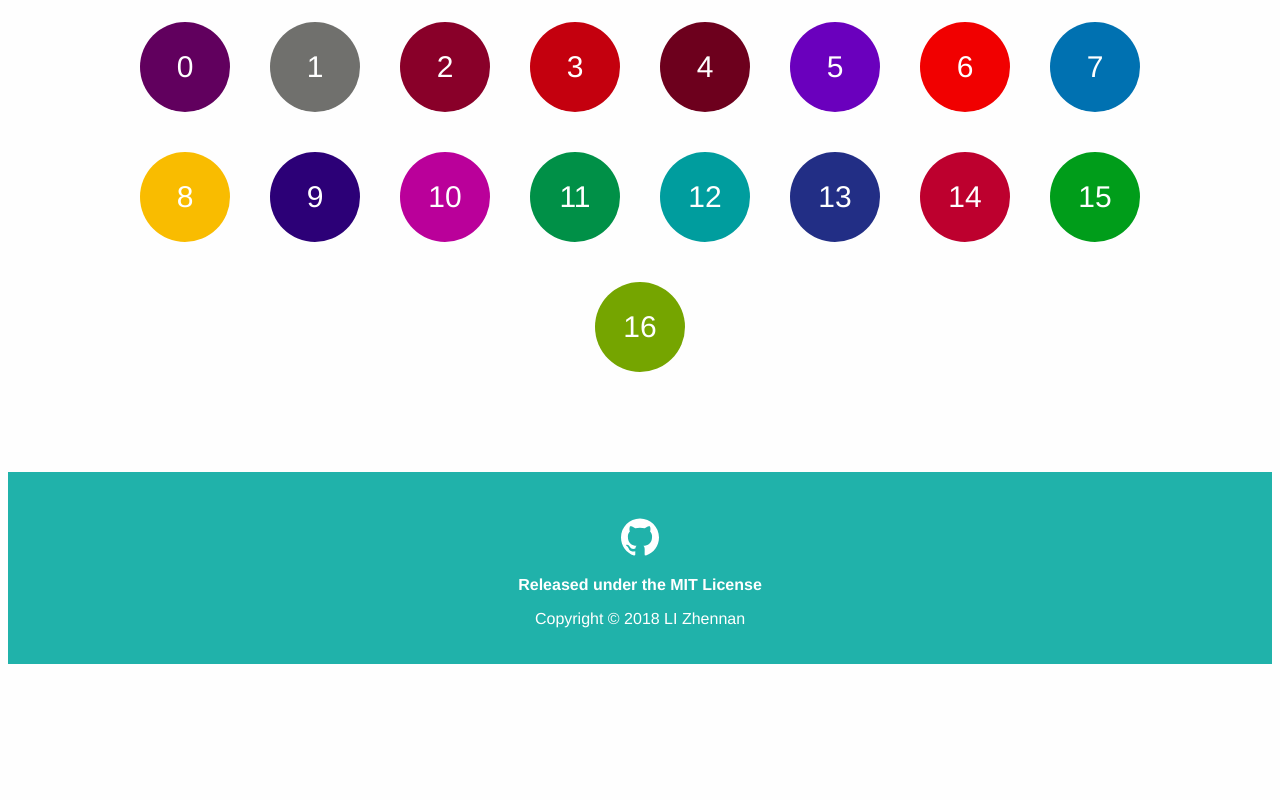
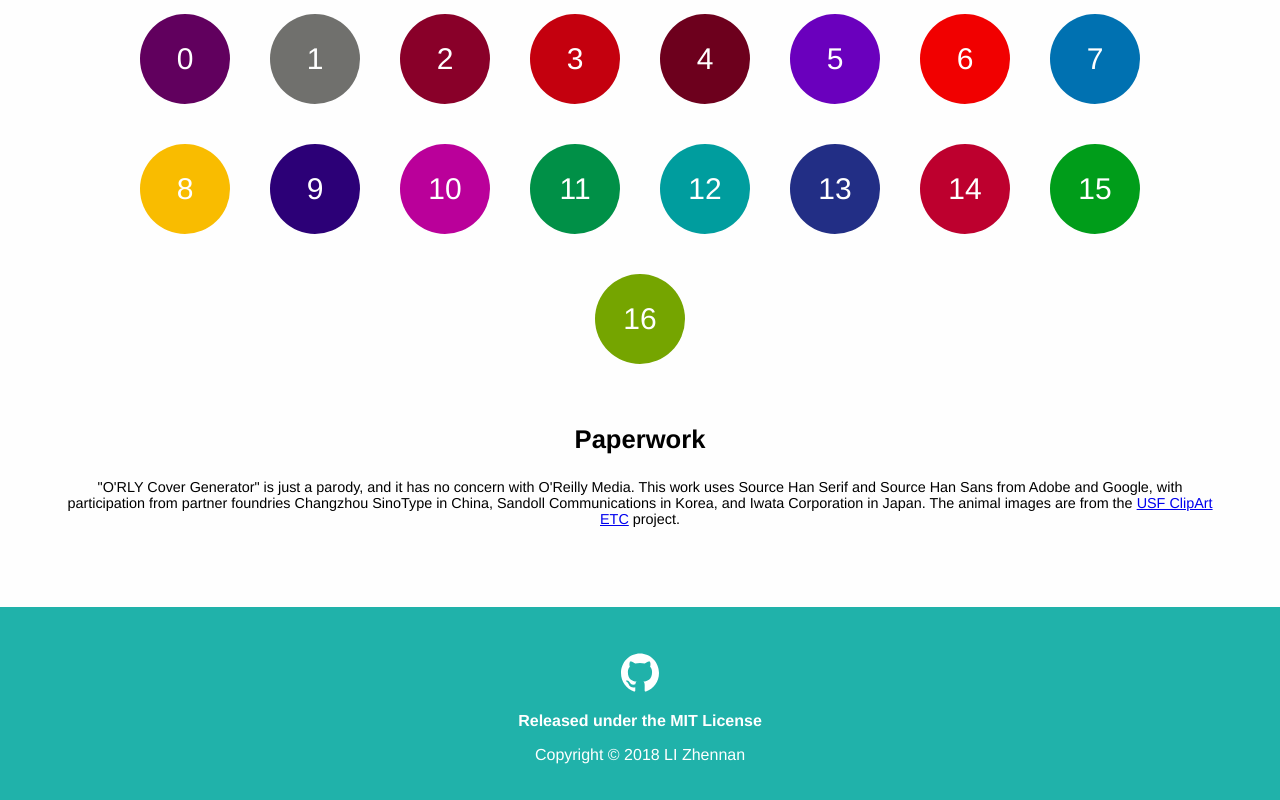
Before and after one commit to nanmu42/orly, a Vue app in the folder frontend/: page / in a window 1280 px wide. Shown: the part 2431-3231 px from the top of the page. Before the commit the page ends 3103 px from the top, so only its background shows below. Built offline with nearby package versions, Linux system fonts and the light colour scheme.

Commit message:
[dev] paperwork is done

```diff
--- a/frontend/src/App.vue
+++ b/frontend/src/App.vue
@@ -5,7 +5,8 @@
     <Result class="w50 gap" />
     <Thumbnails class="w100"/>
     <Colors class="w100" v-bind:colors="colors"/>
-    <Footer/>
+    <paperwork class="w100"/>
+    <Footer class="w100"/>
   </div>
 </template>
 
@@ -16,10 +17,12 @@
   import Colors from "./components/Colors"
   import Thumbnails from "./components/thumbnails"
   import Footer from "./components/Footer"
+  import Paperwork from "./components/Paperwork"
 
   export default {
     name: 'app',
     components: {
+      Paperwork,
       Footer,
       Thumbnails,
       Colors,
@@ -58,6 +61,7 @@
 
 <style>
   body {
+    margin: 0;
     background-color: #fefefe;
   }
   h1 {
--- /dev/null
+++ b/frontend/src/components/Paperwork.vue
@@ -0,0 +1,37 @@
+<!--
+  - Copyright (c) 2018 LI Zhennan
+  -
+  - Use of this work is governed by an MIT License.
+  - You may find a license copy in project root.
+  -
+  -->
+
+<template>
+  <div>
+    <h2>Paperwork</h2>
+    <p>
+      "O'RLY Cover Generator" is just a parody, and it has no concern with O'Reilly Media.
+
+      This work uses Source Han Serif and Source Han Sans from Adobe and Google,
+      with participation from partner foundries Changzhou SinoType in China,
+      Sandoll Communications in Korea, and Iwata Corporation in Japan.
+
+      The animal images are from the <a href="https://etc.usf.edu/clipart/" target="_blank">USF ClipArt ETC</a> project.
+    </p>
+  </div>
+</template>
+
+<script>
+  export default {
+    name: "Paperwork"
+  }
+</script>
+
+<style scoped>
+  p {
+    font-size: 0.9em;
+    margin: auto;
+    max-width: 90%;
+    white-space: pre-line;
+  }
+</style>
```
